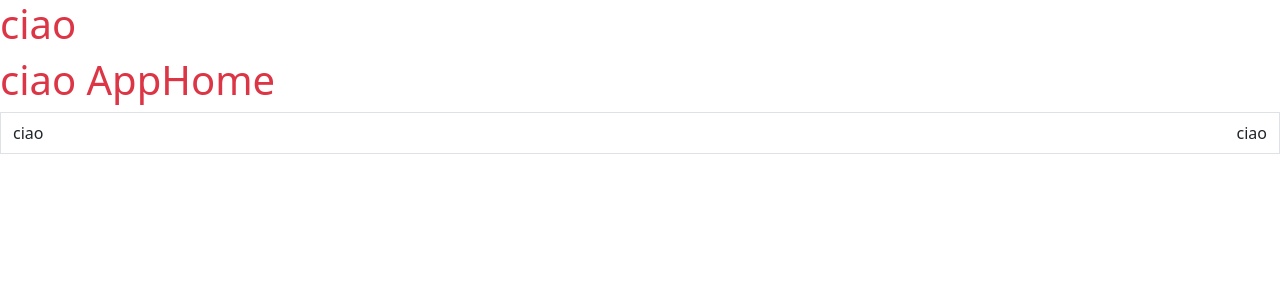
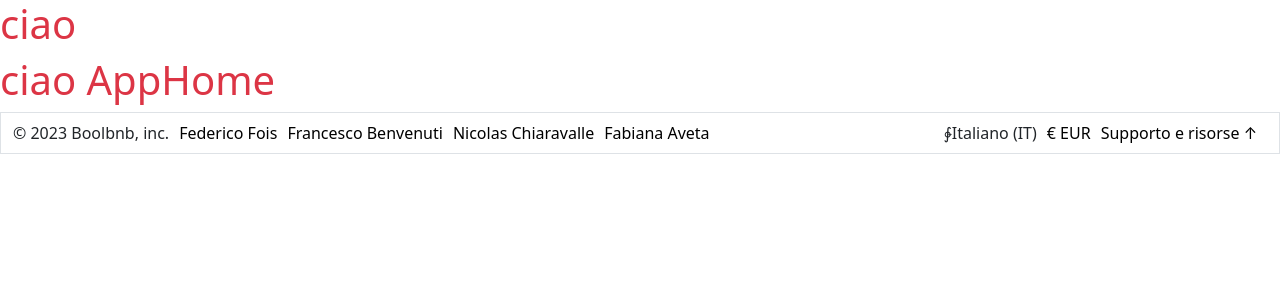
Before and after one commit to Chiaravalle04/boolbnb-fe, a Vue app: page / in a window 1280 px wide. Shown: the top 300 px of the page. Built offline with nearby package versions, Linux system fonts and the light colour scheme; no server answers.

Commit message:
riempito contenitori nel footer

```diff
--- a/src/components/AppFooter.vue
+++ b/src/components/AppFooter.vue
@@ -21,11 +21,49 @@ export default {
   <footer>
     <div class="container-fluid d-flex justify-content-between border py-2">
       <div class="content-dx">
-        ciao
+        <ul class="d-flex p-0 m-0">
+          <li>
+            &copy; 2023 Boolbnb, inc.
+          </li>
+          <li>
+            <a href="">
+              Federico Fois
+            </a>
+          </li>
+          <li>
+            <a href="">
+              Francesco Benvenuti
+            </a>
+          </li>
+          <li>
+            <a href="">
+              Nicolas Chiaravalle
+            </a>
+          </li>
+          <li>
+            <a href="">
+              Fabiana Aveta
+            </a>
+          </li>
+        </ul>
       </div>
 
       <div class="content-sx">
-        ciao
+        <ul class="d-flex p-0 m-0">
+          <li>
+            &ClockwiseContourIntegral;Italiano (IT)
+          </li>
+          <li>
+            <a href="">
+              &euro; EUR
+            </a>
+          </li>
+          <li>
+            <a href="">
+              Supporto e risorse &UpArrow;
+            </a>
+          </li>
+        </ul>
       </div>
     </div>
   </footer>
@@ -33,5 +71,13 @@ export default {
 </template>
 
 <style lang="scss" scoped>
+li{
+  list-style: none;
+  margin-right: 10px;
 
+  a{
+    color: black;
+    text-decoration: none;
+  }
+}
 </style>
```
